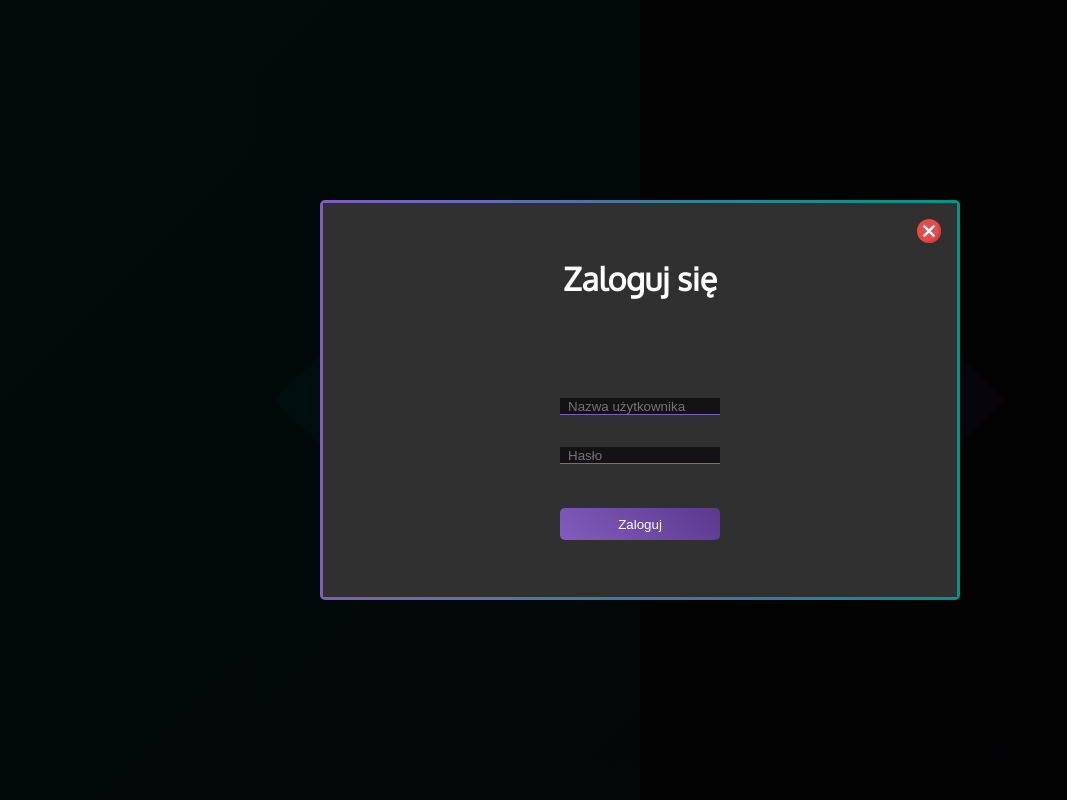
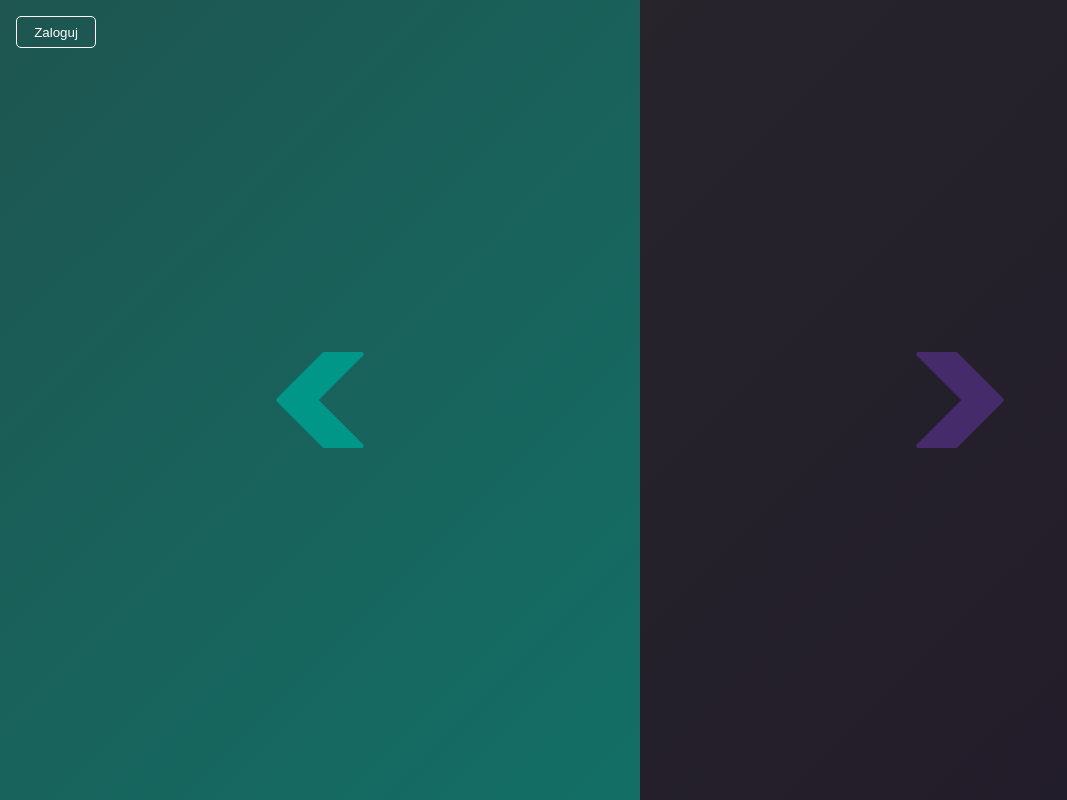
Before and after one commit to kacper-dabrowski/play-helper, a React (Create React App) app: page / in a window 1280 px wide. Shown: the whole page, without its empty margins (0-1067 px from the left). Built offline with nearby package versions, Linux system fonts and the light colour scheme.

Commit message:
Welcome Screen - Add topbar with log in button

```diff
--- a/src/components/UI/Modal/Modal.js
+++ b/src/components/UI/Modal/Modal.js
@@ -6,7 +6,7 @@ import { ModalContainer, ModalWrapper } from "./StyledModal";
 
 const Modal = ({ children, isOpened }) => {
   return (
-    <Backdrop isOpened>
+    <Backdrop isOpened={isOpened}>
       <ModalWrapper>
         <ModalContainer>
           <CancelModal />
--- a/src/containers/WelcomeScreen/StyledWelcomeScreen.js
+++ b/src/containers/WelcomeScreen/StyledWelcomeScreen.js
@@ -4,6 +4,7 @@ export const WelcomeScreenContainer = styled.div`
   width: 100%;
   height: 100%;
   display: grid;
+  position: relative;
   grid-template-columns: 1fr 1fr;
   grid-template-rows: 1fr;
   align-content: center;
--- /dev/null
+++ b/src/containers/WelcomeScreen/Topbar/StyledTopbar.js
@@ -0,0 +1,7 @@
+import styled from "styled-components";
+
+export const TopbarContainer = styled.div`
+  position: absolute;
+  top: 1rem;
+  left: 1rem;
+`;
--- /dev/null
+++ b/src/containers/WelcomeScreen/Topbar/Topbar.js
@@ -0,0 +1,13 @@
+import React from "react";
+import { TopbarContainer } from "./StyledTopbar";
+import { TopbarButton } from "./TopbarButton/TopbarButton";
+
+const Topbar = () => {
+  return (
+    <TopbarContainer>
+      <TopbarButton>Zaloguj</TopbarButton>
+    </TopbarContainer>
+  );
+};
+
+export default Topbar;
--- /dev/null
+++ b/src/containers/WelcomeScreen/Topbar/TopbarButton/TopbarButton.js
@@ -0,0 +1,20 @@
+import styled from "styled-components";
+
+export const TopbarButton = styled.button`
+  width: 5rem;
+  height: 2rem;
+  padding: 0.5rem;
+  background: transparent;
+  border: none;
+  border-radius: 5px;
+  border: 1px solid white;
+  justify-self: center;
+  color: white;
+  transition: ease-in-out 0.2s;
+  &:hover {
+    cursor: pointer;
+    transform: scale(1.1);
+    color: black;
+    background-color: white;
+  }
+`;
--- a/src/containers/WelcomeScreen/WelcomeScreen.js
+++ b/src/containers/WelcomeScreen/WelcomeScreen.js
@@ -4,9 +4,11 @@ import { WelcomeScreenContainer } from "./StyledWelcomeScreen";
 import arrowLeft from "../../assets/icons/left-arrow.svg";
 import arrowRight from "../../assets/icons/right-arrow.svg";
 import LoginModal from "../../components/LoginModal/LoginModal";
+import Topbar from "./Topbar/Topbar";
 
 const WelcomeScreen = () => (
   <WelcomeScreenContainer>
+    <Topbar />
     <LoginModal />
     <ProjectTile
       projectEndpoint={"/next"}
```
